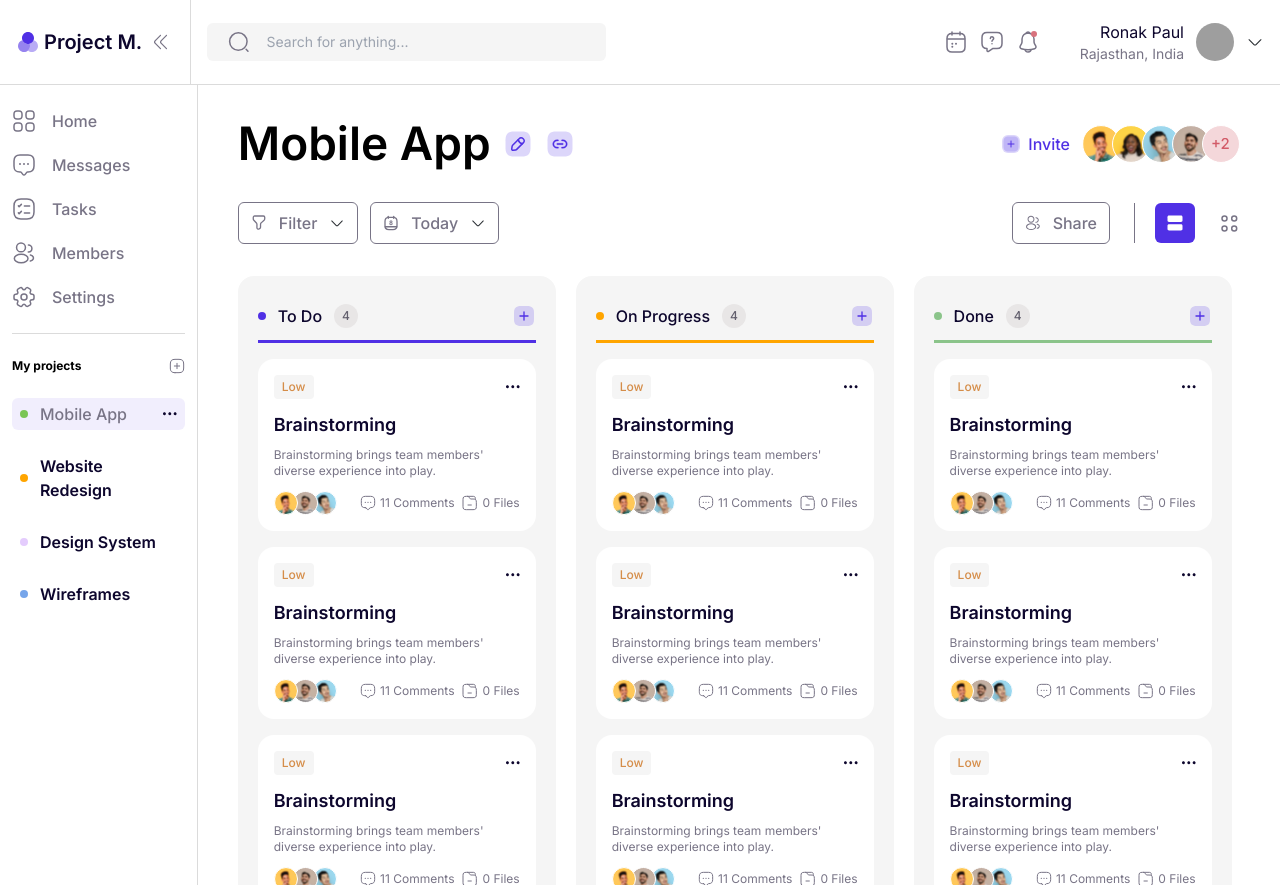
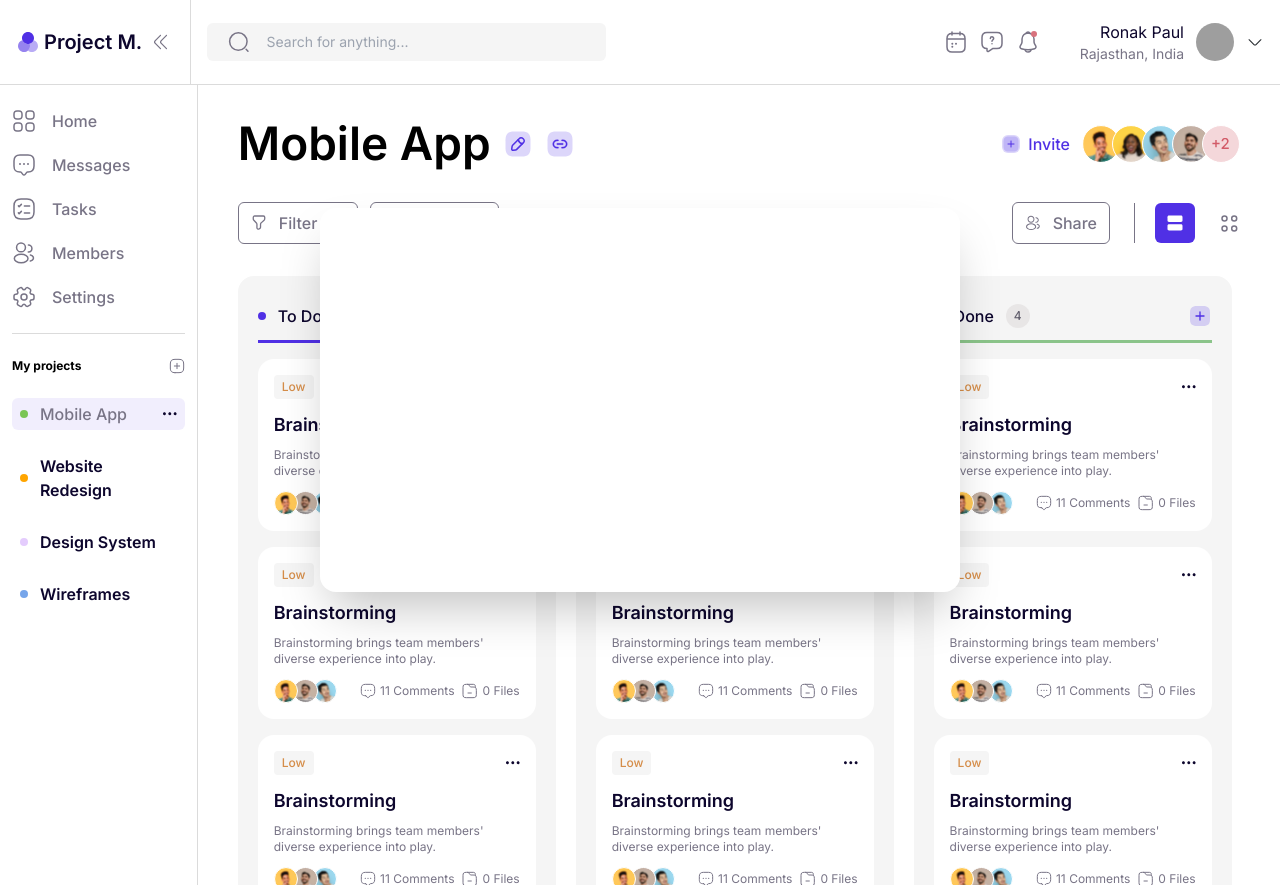
Before and after one commit to ronak-pal1/Advance-Todo, a React (Vite) app: page / in a window 1280 px wide. Built offline with nearby package versions, Linux system fonts and the light colour scheme; grey boxes are pictures that could not be loaded.

Commit message:
readme added and style fixed

```diff
--- a/src/components/MainDash.jsx
+++ b/src/components/MainDash.jsx
@@ -25,7 +25,7 @@ const CustomButton = ({ name, Icon, isDropDown }) => {
 const MainDash = () => {
   return (
     <>
-      <div className="w-full h-full bg-transparent absolute top-0 left-0 flex justify-center items-center hidden ">
+      <div className="w-full h-full bg-transparent absolute top-0 left-0 flex justify-center items-center ">
         <div className="w-1/2 h-96 bg-white shadow-2xl rounded-2xl"></div>
       </div>
       <div className="flex flex-[0.853] flex-col px-10 py-6 w-full h-full overflow-y-scroll">
```
Also changed, not shown: 1 other file (tests, documents, lock files or other folders).
